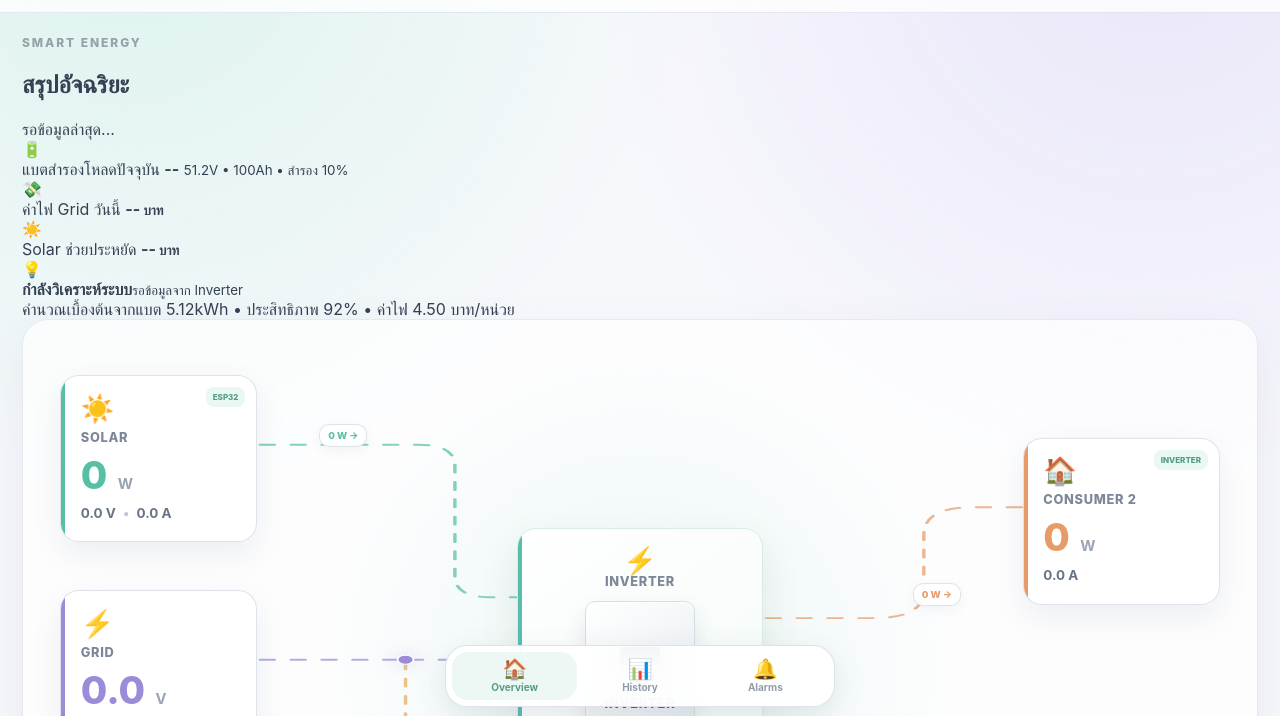
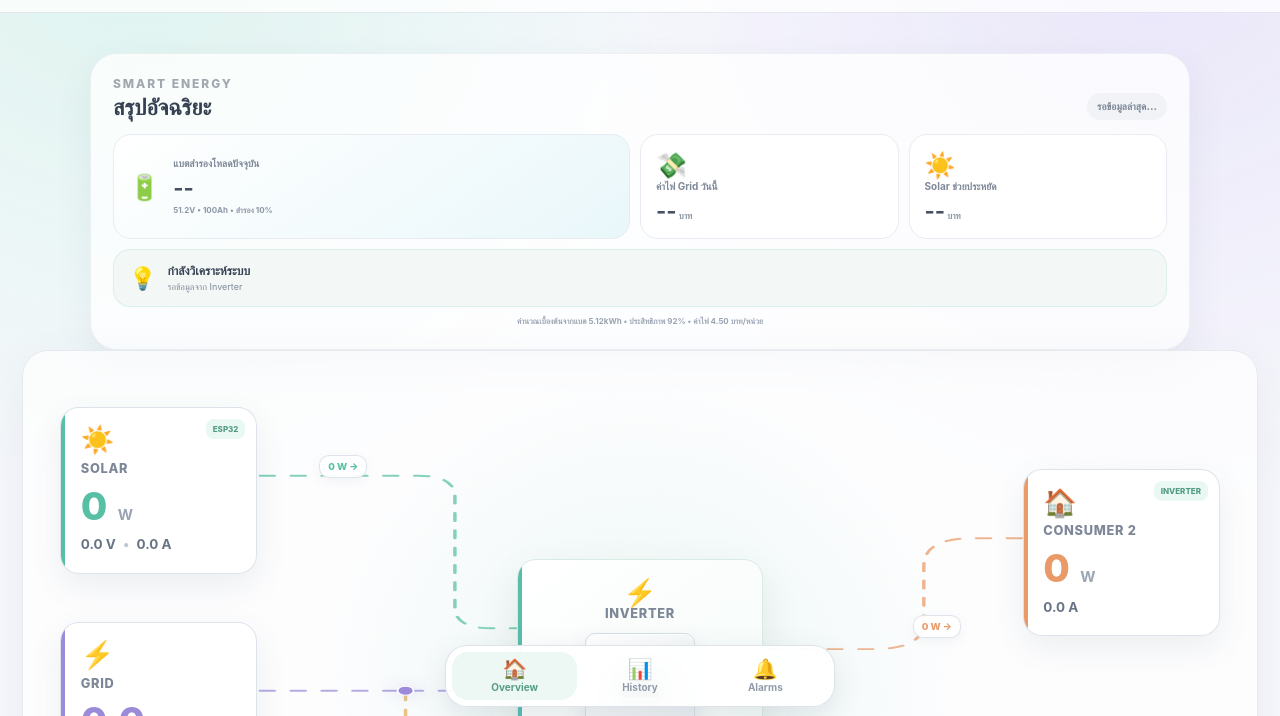
Before and after one commit to BTC-CHA/cha-solar-monitor, a plain HTML site: page index.html in a window 1280 px wide. Shown: the part 75-791 px from the top of the page. Drawn offline with Linux system fonts and the light colour scheme; no server answers.

Commit message:
style smart energy summary and history cards

```diff
--- a/style.css
+++ b/style.css
@@ -1688,6 +1688,91 @@ footer span {
   opacity: .48;
 }
 
+/* =========================================================
+   SMART OVERVIEW - V1.8
+========================================================= */
+.smart-overview {
+  max-width: 1100px;
+  margin: 18px auto 0;
+  padding: 22px;
+  border: 1px solid rgba(126,145,160,.12);
+  border-radius: 27px;
+  background: rgba(255,255,255,.76);
+  box-shadow: 0 14px 36px rgba(70,92,110,.08);
+}
+.smart-heading {
+  display: flex;
+  align-items: flex-end;
+  justify-content: space-between;
+  gap: 14px;
+  margin-bottom: 14px;
+}
+.smart-heading h2 { margin: 3px 0 0; font-size: 22px; }
+.last-updated {
+  padding: 7px 10px;
+  border-radius: 999px;
+  font-size: 10px;
+  font-weight: 800;
+  color: #7f8998;
+  background: #f1f3f6;
+}
+.last-updated.fresh { color: #4f9a80; background: #edf8f3; }
+.last-updated.stale { color: #b96060; background: #fff0f0; }
+.smart-grid {
+  display: grid;
+  grid-template-columns: 2fr 1fr 1fr;
+  gap: 10px;
+}
+.smart-card {
+  min-width: 0;
+  padding: 15px;
+  border: 1px solid var(--border);
+  border-radius: 18px;
+  background: rgba(255,255,255,.9);
+}
+.smart-card.runtime-card {
+  display: flex;
+  align-items: center;
+  gap: 13px;
+  background: linear-gradient(145deg,#fff,var(--battery-soft));
+}
+.smart-card-icon { font-size: 25px; }
+.smart-card > span,
+.smart-card > div > span { display:block; color:#7f8998; font-size:10px; font-weight:750; }
+.smart-card > strong,
+.smart-card > div > strong { display:block; margin-top:6px; color:#465264; font-size:22px; line-height:1.1; }
+.smart-card strong small { font-size:9px; color:#8d97a5; }
+.smart-card > div > small { display:block; margin-top:5px; color:#8d97a5; font-size:8px; font-weight:700; }
+.smart-insight {
+  display: flex;
+  align-items: center;
+  gap: 11px;
+  margin-top: 10px;
+  padding: 13px 15px;
+  border-radius: 17px;
+  background: #f3f7f6;
+  border: 1px solid rgba(86,205,181,.16);
+}
+.smart-insight > span { font-size:22px; }
+.smart-insight b { display:block; font-size:12px; }
+.smart-insight small { display:block; margin-top:3px; color:#7f8998; font-size:9px; }
+.smart-insight.warning { background:#fff7e7; border-color:rgba(224,168,78,.25); }
+.smart-insight.solar { background:#fff9e8; border-color:rgba(229,182,56,.25); }
+.smart-insight.grid { background:#f4f1fc; border-color:rgba(155,139,217,.22); }
+.smart-insight.battery { background:#edf9fb; border-color:rgba(85,186,208,.22); }
+.smart-assumption { margin-top:9px; text-align:center; color:#9aa4b2; font-size:8px; font-weight:650; }
+
+@media (max-width: 699px) {
+  .smart-overview { margin-top:12px; padding:15px; border-radius:22px; }
+  .smart-heading { align-items:flex-start; flex-direction:column; }
+  .smart-heading h2 { font-size:19px; }
+  .smart-grid { grid-template-columns:1fr 1fr; }
+  .runtime-card { grid-column:1 / -1; }
+  .smart-card { padding:13px; }
+  .smart-card > strong,
+  .smart-card > div > strong { font-size:19px; }
+}
+
 @media (max-width: 820px) {
   .energy-grid {
     grid-template-columns: repeat(2, minmax(0, 1fr));
@@ -1732,7 +1817,7 @@ footer span {
 .history-topbar { display:flex; justify-content:space-between; align-items:flex-end; gap:16px; margin:8px 0 14px; }
 .history-topbar h2 { margin:3px 0 0; }
 .history-last { color:var(--muted); font-size:11px; font-weight:700; }
-.history-summary { display:grid; grid-template-columns:repeat(4,1fr); gap:10px; margin-bottom:14px; }
+.history-summary { display:grid; grid-template-columns:repeat(6,1fr); gap:10px; margin-bottom:14px; }
 .history-stat { padding:14px; border:1px solid var(--border); border-radius:17px; background:rgba(255,255,255,.9); box-shadow:var(--shadow); }
 .history-stat span { display:block; color:var(--muted); font-size:10px; font-weight:700; }
 .history-stat strong { display:inline-block; margin-top:5px; font-size:23px; }
@@ -1751,6 +1836,9 @@ footer span {
   .history-stat strong { font-size:20px; }
   .history-card { padding:13px; border-radius:17px; }
   .chart-wrap { height:220px; }
+}
+@media (min-width:601px) and (max-width:1000px) {
+  .history-summary { grid-template-columns:repeat(3,1fr); }
 }
 
 /* =========================================================
```
